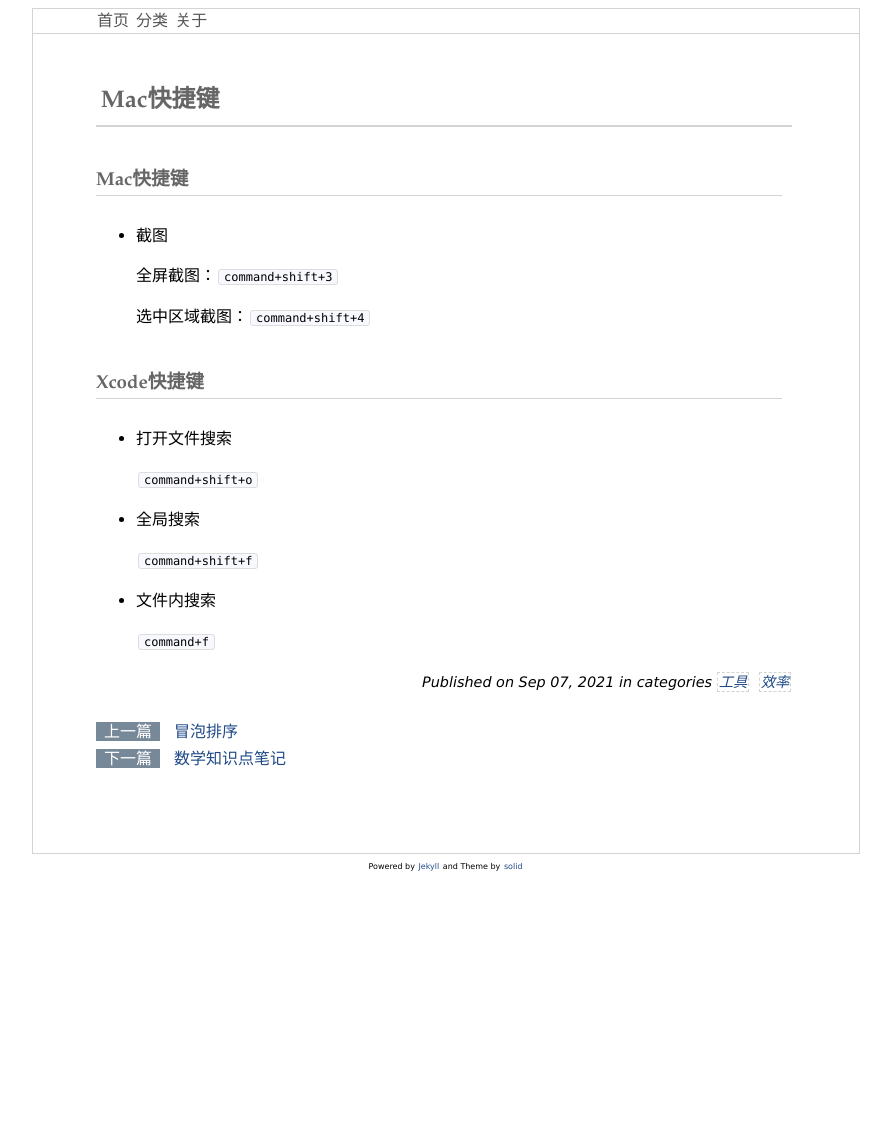
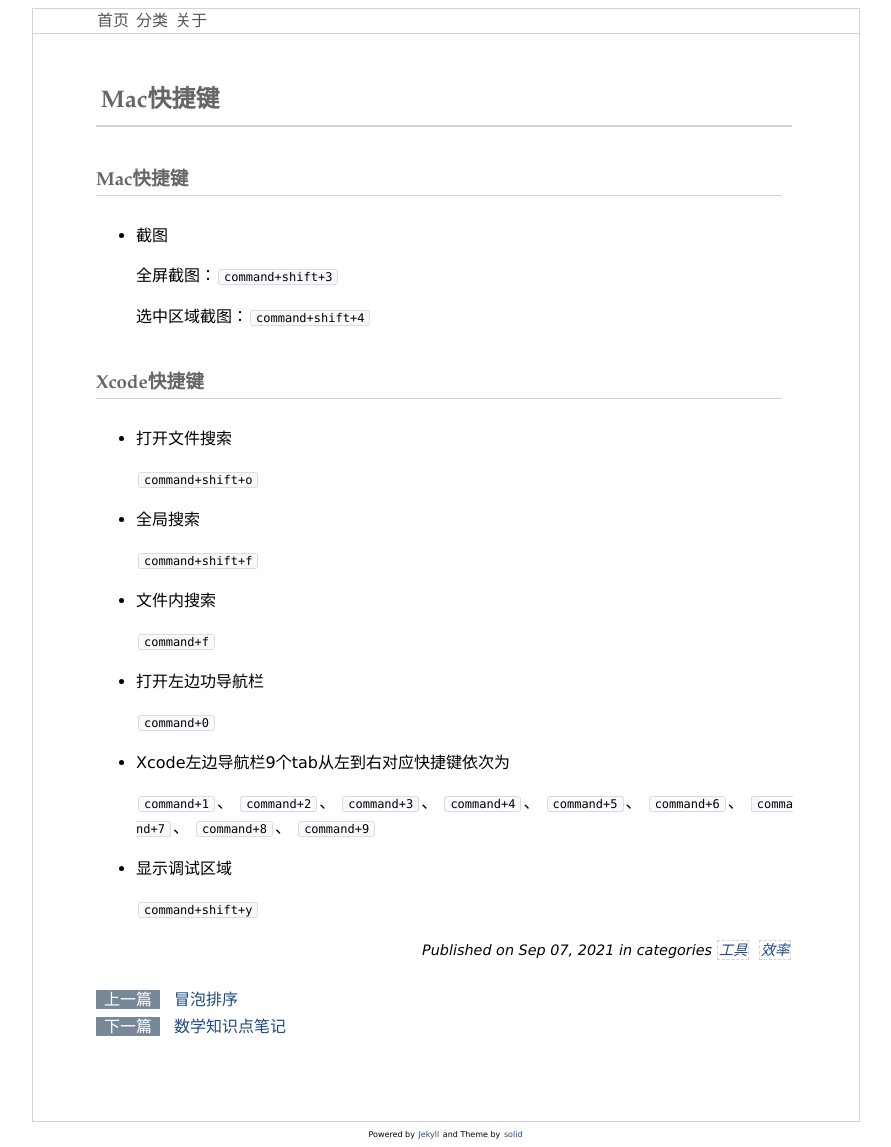
Before and after one commit to RunzhuZhao/RunzhuZhao.github.io, a Jekyll site: the page built from _posts/2021-09-07-Mac快捷键记录.md, in a window 1280 px wide. Shown: the whole page, without its empty margins (194-1085 px from the left). Built offline with Jekyll 4.4.1, drawn with Linux system fonts in a browser that asks for light colours; comment, search, counter and statistics services are not loaded; before the commit the page ends 900 px from its top, so only the background shows below that.

Commit message:
Update 2021-09-07-Mac快捷键记录.md

```diff
--- a/_posts/2021-09-07-Mac快捷键记录.md
+++ b/_posts/2021-09-07-Mac快捷键记录.md
@@ -25,3 +25,15 @@
 - 文件内搜索
 
   `command+f`
+
+- 打开左边功导航栏
+
+  `command+0`
+
+- Xcode左边导航栏9个tab从左到右对应快捷键依次为
+
+  `command+1`、  `command+2`、  `command+3`、  `command+4`、  `command+5`、  `command+6`、  `command+7`、  `command+8`、  `command+9`
+
+- 显示调试区域
+
+  `command+shift+y`
```
